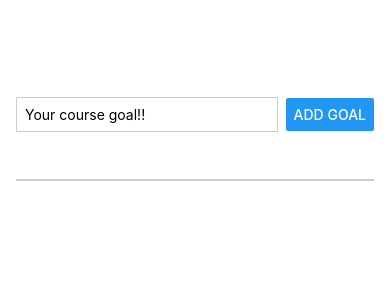
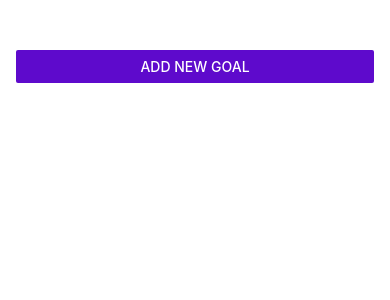
Before and after one commit to pranitkhadilkar7/react-native-todo, a React Native app: screen / in a window 390 px wide. Shown: the top 300 px of the page. Built offline with nearby package versions, Linux system fonts and the light colour scheme.

Commit message:
styling modal overlay

```diff
--- a/App.tsx
+++ b/App.tsx
@@ -1,5 +1,5 @@
 import { useState } from "react"
-import { FlatList, StyleSheet, View } from "react-native"
+import { Button, FlatList, StyleSheet, View } from "react-native"
 import { GoalInput } from "./components/GoalInput"
 import { GoalItem } from "./components/GoalItem"
 
@@ -10,6 +10,7 @@ export type Goal = {
 
 export default function App() {
   const [goalsList, setGoalsList] = useState<Goal[]>([])
+  const [startAddGoal, setStartAddGoal] = useState(false)
 
   function onAddGoal(goal: string) {
     setGoalsList((prev) => [
@@ -26,7 +27,12 @@ export default function App() {
 
   return (
     <View style={styles.appContainer}>
-      <GoalInput addGoalToList={onAddGoal} />
+      <Button
+        title="Add New Goal"
+        color="#5e0acc"
+        onPress={() => setStartAddGoal(true)}
+      />
+      <GoalInput addGoalToList={onAddGoal} visible={startAddGoal} />
       <View style={styles.goalsContainer}>
         <FlatList
           data={goalsList}
--- a/components/GoalInput.tsx
+++ b/components/GoalInput.tsx
@@ -1,11 +1,12 @@
 import { useState } from "react"
-import { Button, StyleSheet, TextInput, View } from "react-native"
+import { Button, Modal, StyleSheet, TextInput, View } from "react-native"
 
 type Props = {
   addGoalToList: (goal: string) => void
+  visible: boolean
 }
 
-export function GoalInput({ addGoalToList }: Props) {
+export function GoalInput({ addGoalToList, visible }: Props) {
   const [enteredGoal, setEnteredGoal] = useState("")
 
   function onAddGoal() {
@@ -14,6 +15,7 @@ export function GoalInput({ addGoalToList }: Props) {
   }
 
   return (
+    <Modal visible={visible} animationType="slide">
       <View style={styles.inputContainer}>
         <TextInput
           style={styles.textInput}
@@ -21,26 +23,42 @@ export function GoalInput({ addGoalToList }: Props) {
           onChangeText={setEnteredGoal}
           value={enteredGoal}
         />
+        <View style={styles.buttonsContainer}>
+          <View style={styles.button}>
             <Button title="Add Goal" onPress={onAddGoal} />
           </View>
+          <View style={styles.button}>
+            <Button title="Cancel" onPress={() => {}} />
+          </View>
+        </View>
+      </View>
+    </Modal>
   )
 }
 
 const styles = StyleSheet.create({
   inputContainer: {
     flex: 1,
-    flexDirection: "row",
-    justifyContent: "space-between",
+    justifyContent: "center",
     alignItems: "center",
     borderBottomColor: "#ccc",
     borderBottomWidth: 2,
     marginBottom: 16,
+    padding: 16,
   },
   textInput: {
     borderWidth: 1,
     borderColor: "#ccc",
-    flexGrow: 1,
-    marginRight: 8,
     padding: 8,
+    width: "70%",
+  },
+  buttonsContainer: {
+    marginTop: 16,
+    flexDirection: "row",
+    justifyContent: "center",
+  },
+  button: {
+    width: 100,
+    marginHorizontal: 8,
   },
 })
```
Lines whose indentation alone changed are shown as unchanged.
